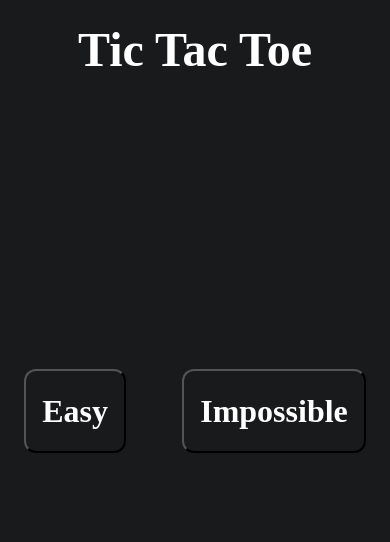
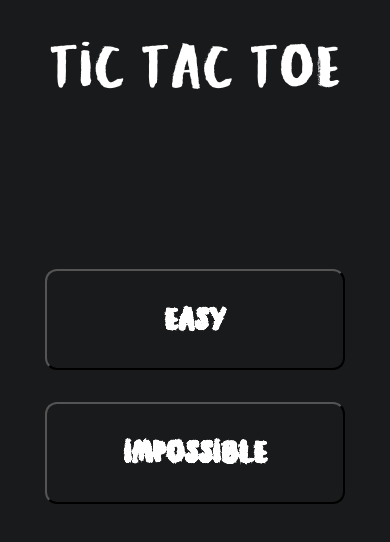
Before and after one commit to Maharta/Tic-Tac-Toe, a website: page index.html in a window 390 px wide. Both pictures are taken after a click on the button "Player vs AI". Drawn offline with Linux system fonts and the light colour scheme.

Commit message:
layout is now responsive, added better fonts.

```diff
--- a/index.html
+++ b/index.html
@@ -21,7 +21,7 @@
       </div>
       <div class="difficulty menu-page invisible">
         <button data-id="easy-button"><strong>Easy</strong></button>
-        <button data-id="impossible-button">
+        <button class="impossible" data-id="impossible-button">
           <strong>Impossible</strong>
         </button>
       </div>
--- a/script.js
+++ b/script.js
@@ -76,8 +76,8 @@ const displayController = (() => {
 })();
 
 const gameBoard = ((viewController) => {
-  const playerOne = playerFactory('Maharta', 'X');
-  let playerTwo = playerFactory('Richa', 'O');
+  const playerOne = playerFactory('Player 1', 'X');
+  let playerTwo = playerFactory('Player 2', 'O'); // use let because playerTwo could change to AI
 
   const state = {
     board: [
--- a/style.css
+++ b/style.css
@@ -1,9 +1,24 @@
 @import url('reset.css');
+
+@font-face {
+  font-family: 'tropical_asian_demoregular';
+  src: url('assets/fonts/tropicalasiandemo-regular-webfont.woff2')
+      format('woff2'),
+    url('assets/fonts/tropicalasiandemo-regular-webfont.woff') format('woff');
+  font-weight: normal;
+  font-style: normal;
+}
 
 :root {
   --background-color: #181a1b;
   --block-hover-color: hsl(200, 6%, 20%);
   --header-height: 100px;
+}
+
+body {
+  background: var(--background-color);
+  color: white;
+  font-family: 'tropical_asian_demoregular', monospace, sans-serif;
 }
 
 .hidden {
@@ -13,33 +28,33 @@
 .invisible {
   visibility: hidden;
   position: absolute;
+  top: 0;
 }
 
 .display {
   display: initial;
 }
 
-body {
-  background: var(--background-color);
-  color: white;
-}
-
 header {
   height: var(--header-height);
   display: grid;
   place-content: center;
-  font-size: 1.5rem;
+  padding-top: 2rem;
+}
+
+header h1 {
+  font-weight: 400;
+  font-size: 8rem;
 }
 
 main {
-  padding-top: 1rem;
+  padding-top: 0.9rem;
   min-height: calc(100% - var(--header-height));
+  height: calc(100% - var(--header-height));
 }
 /* menu-page */
 
 .menu-page {
-  font-size: 2rem;
-  font-weight: bold;
   display: flex;
   justify-content: space-evenly;
   gap: 2rem;
@@ -59,12 +74,14 @@ main {
   background: none;
   color: white;
   padding: 1rem;
+  font-size: 4rem;
   border-radius: 12px;
+  font-weight: 300;
 }
 
 .menu-page button:hover:not(:disabled),
 .menu-page button:focus:not(:disabled) {
-  animation: scale-up-and-down 1s ease-in-out infinite alternate;
+  animation: scale-up-and-down 0.65s ease-in-out infinite alternate;
   cursor: pointer;
 }
 
@@ -78,8 +95,6 @@ main {
   }
 }
 
-/* menu-page */
-
 /* main page (board page) */
 
 .main-page.fade-in {
@@ -87,20 +102,19 @@ main {
   display: flex;
   flex-direction: column;
   align-items: center;
+  height: 100%;
+  padding-top: 2.5rem;
 }
 
 .board {
   display: grid;
   grid-template-rows: repeat(3, 1fr);
   grid-template-columns: repeat(3, 1fr);
-  height: 400px;
-  width: 400px;
+  aspect-ratio: 1/1;
+  width: 80%;
+  max-width: 400px;
   border-radius: 8px;
   margin-bottom: 2rem;
-}
-
-.board.invisible {
-  height: 0;
 }
 
 .board .block {
@@ -108,9 +122,11 @@ main {
   border: 1px solid white;
   justify-content: center;
   align-items: center;
-  font-size: 3rem;
+  font-size: 4rem;
   border-radius: 8px;
   transition: transform 0.1s ease;
+  width: 100%;
+  aspect-ratio: 1/1;
 }
 
 .board .block:empty {
@@ -124,7 +140,7 @@ main {
 }
 
 p.turn {
-  font-size: 2rem;
+  font-size: 3rem;
 }
 
 p.winner {
@@ -162,3 +178,27 @@ p.winner {
     visibility: visible;
   }
 }
+
+/* Media Queries */
+
+@media screen and (max-width: 740px) {
+  header h1 {
+    font-size: 6rem;
+  }
+
+  main {
+    padding-top: 0;
+  }
+
+  .menu-page {
+    flex-direction: column;
+    margin-top: 20vh;
+    align-items: center;
+  }
+
+  .menu-page button {
+    font-size: 3rem;
+    padding: 0.8rem;
+    width: 300px;
+  }
+}
```
Also changed, not shown: assets/fonts/tropicalasiandemo-regular-webfont.woff (added), assets/fonts/tropicalasiandemo-regular-webfont.woff2 (added).
